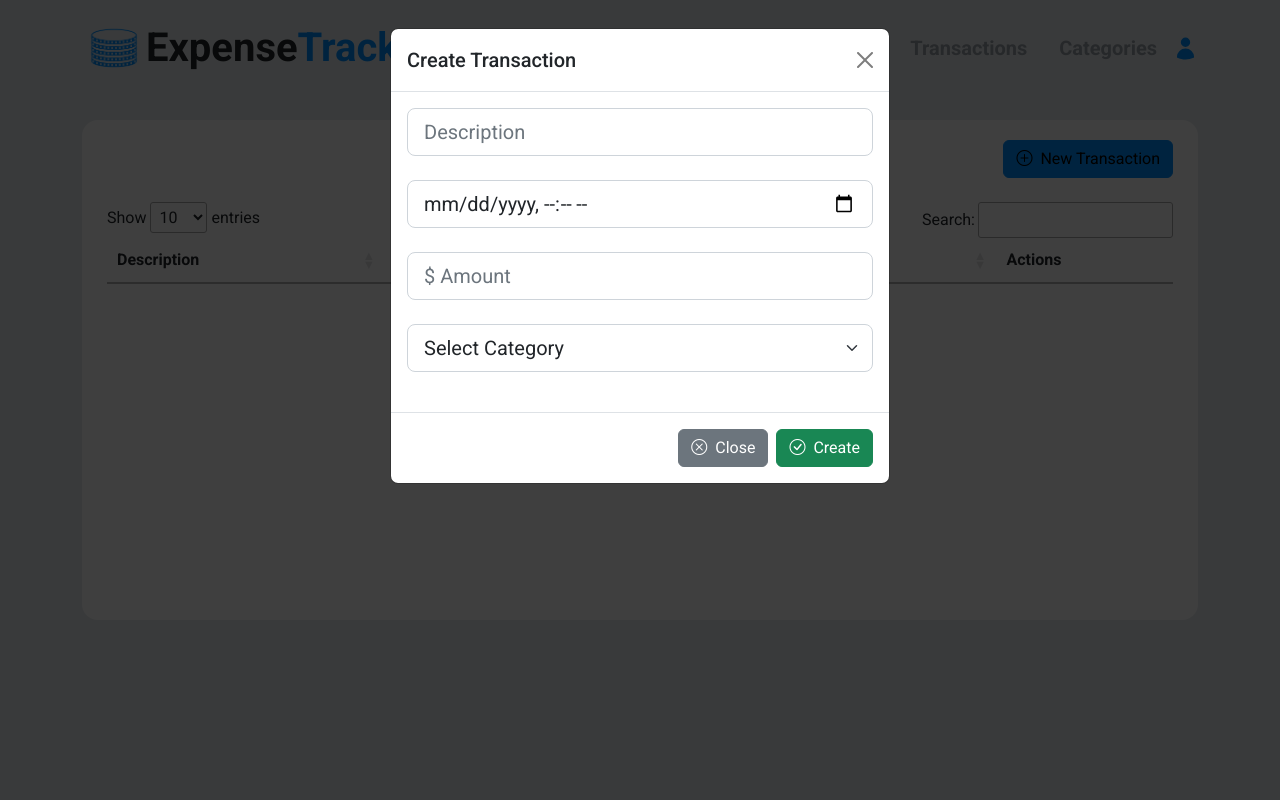
After one commit to adil-taf/PHP-slim-expense-tracker-app, a PHP site: template resources/views/transactions/index.twig in a window 1280 px wide, after a click on "New Transaction". The commit adds this page. Run offline with PHP 8.4, Linux system fonts and the light colour scheme; the template is opened without the code that fills it, so the values that code supplies are empty; style sheets or scripts are compiled from the project's sources; some libraries are stand-ins or nearby versions.

Commit message:
Build CRUD actions for transactions

```diff
--- a/resources/js/ajax.js
+++ b/resources/js/ajax.js
@@ -46,18 +46,16 @@ const del = (url, data) => ajax(url, 'delete', data)
 
 function handleValidationErrors(errors, domElement) {
     for (const name in errors) {
-      const element = domElement.querySelector(`input[name="${ name }"]`)
+        const element = domElement.querySelector(`[name="${ name }"]`)
 
         element.classList.add('is-invalid')
 
-      for (const error of errors[name]) {
         const errorDiv = document.createElement('div')
 
         errorDiv.classList.add('invalid-feedback')
-          errorDiv.textContent = error
+        errorDiv.textContent = errors[name][0]
 
         element.parentNode.append(errorDiv)
-      }
     }
 }
 
--- /dev/null
+++ b/resources/js/transactions.js
@@ -0,0 +1,132 @@
+import { Modal } from "bootstrap";
+import { get, post, del } from "./ajax";
+import DataTable from "datatables.net";
+
+window.addEventListener("DOMContentLoaded", function () {
+  const newTransactionModal = new Modal(
+    document.getElementById("newTransactionModal")
+  );
+  const editTransactionModal = new Modal(
+    document.getElementById("editTransactionModal")
+  );
+
+  const table = new DataTable("#transactionsTable", {
+    serverSide: true,
+    ajax: "/transactions/load",
+    orderMulti: false,
+    columns: [
+      { data: "description" },
+      {
+        data: 'amount',
+        render: (data) =>
+          new Intl.NumberFormat("en-ES", {
+            style: "currency",
+            currency: "EUR",
+            currencySign: "standard",
+          }).format(data),
+      },
+      { data: "category" },
+      { data: "date" },
+      {
+        sortable: false,
+        data: (row) => `
+                    <div class="d-flex flex-">
+                        <button type="submit" class="btn btn-outline-primary delete-transaction-btn" data-id="${row.id}">
+                            <i class="bi bi-trash3-fill"></i>
+                        </button>
+                        <button class="ms-2 btn btn-outline-primary edit-transaction-btn" data-id="${row.id}">
+                            <i class="bi bi-pencil-fill"></i>
+                        </button>
+                    </div>
+                `,
+      },
+    ],
+  });
+
+  document
+    .querySelector("#transactionsTable")
+    .addEventListener("click", function (event) {
+      const editBtn = event.target.closest(".edit-transaction-btn");
+      const deleteBtn = event.target.closest(".delete-transaction-btn");
+
+      if (editBtn) {
+        const transactionId = editBtn.getAttribute("data-id");
+
+        get(`/transactions/${transactionId}`)
+          .then((response) => response.json())
+          .then((response) =>
+            openEditTransactionModal(editTransactionModal, response)
+          );
+      } else if (deleteBtn) {
+        const transactionId = deleteBtn.getAttribute("data-id");
+
+        if (confirm("Are you sure you want to delete this transaction?")) {
+          del(`/transactions/${transactionId}`).then((response) => {
+            if (response.ok) {
+              table.draw();
+            }
+          });
+        }
+      }
+    });
+
+  document
+    .querySelector(".create-transaction-btn")
+    .addEventListener("click", function (event) {
+      post(
+        `/transactions`,
+        getTransactionFormData(newTransactionModal),
+        newTransactionModal._element
+      ).then((response) => {
+        if (response.ok) {
+          table.draw();
+
+          newTransactionModal.hide();
+        }
+      });
+    });
+
+  document
+    .querySelector(".save-transaction-btn")
+    .addEventListener("click", function (event) {
+      const transactionId = event.currentTarget.getAttribute("data-id");
+
+      post(
+        `/transactions/${transactionId}`,
+        getTransactionFormData(editTransactionModal),
+        editTransactionModal._element
+      ).then((response) => {
+        if (response.ok) {
+          table.draw();
+          editTransactionModal.hide();
+        }
+      });
+    });
+});
+
+function getTransactionFormData(modal) {
+  let data = {};
+  const fields = [
+    ...modal._element.getElementsByTagName("input"),
+    ...modal._element.getElementsByTagName("select"),
+  ];
+
+  fields.forEach((select) => {
+    data[select.name] = select.value;
+  });
+  return data;
+}
+
+function openEditTransactionModal(modal, { id, ...data }) {
+  for (let name in data) {
+    const nameInput = modal._element.querySelector(`[name="${name}"]`);
+
+    nameInput.value = data[name];
+  }
+
+  modal._element
+    .querySelector(".save-transaction-btn")
+    .setAttribute("data-id", id);
+
+  modal.show();
+}
--- a/resources/views/layout.twig
+++ b/resources/views/layout.twig
@@ -30,7 +30,7 @@
                         <a href="#" class="nav-link fw-bold fs-5 active" aria-current="page">Overview</a>
                     </li>
                     <li class="nav-item">
-                        <a href="#" class="nav-link fw-bold fs-5" aria-current="page">Transactions</a>
+                        <a href="/transactions" class="nav-link fw-bold fs-5" aria-current="page">Transactions</a>
                     </li>
                     <li class="nav-item">
                         <a href="/categories" class="nav-link fw-bold fs-5" aria-current="page">Categories</a>
--- /dev/null
+++ b/resources/views/transactions/index.twig
@@ -0,0 +1,35 @@
+{% extends 'layout.twig' %}
+
+{% block javascripts %}
+    {{ parent() }}
+    {{ encore_entry_script_tags('transactions') }}
+{% endblock %}
+
+{% block title %}Transactions{% endblock %}
+
+{% block content %}
+    <div class="transactions container content-body">
+        <div class="text-end mb-4">
+            <button type="button" class="btn btn-primary" data-bs-toggle="modal" data-bs-target="#newTransactionModal">
+                <i class="bi bi-plus-circle me-1"></i>
+                New Transaction
+            </button>
+        </div>
+        {% include 'transactions/transaction_modal.twig' with {modal: {title: 'Create Transaction', id: 'newTransactionModal', isEdit: false}} %}
+        {% include 'transactions/transaction_modal.twig' with {modal: {title: 'Edit Transaction', id: 'editTransactionModal', isEdit: true}} %}
+        <div>
+            <table id="transactionsTable">
+                <thead>
+                    <tr>
+                        <th>Description</th>
+                        <th>Amount</th>
+                        <th>Category</th>
+                        <th>Date</th>
+                        <th>Actions</th>
+                    </tr>
+                </thead>
+                <tbody></tbody>
+            </table>
+        </div>
+    </div>
+{% endblock %}
--- /dev/null
+++ b/resources/views/transactions/transaction_modal.twig
@@ -0,0 +1,45 @@
+<div class="modal fade" id="{{ modal.id }}" tabindex="-1" aria-hidden="true">
+    <div class="modal-dialog">
+        <div class="modal-content">
+            <div class="modal-header">
+                <h5 class="modal-title">{{ modal.title }}</h5>
+                <button type="button" class="btn-close" data-bs-dismiss="modal" aria-label="Close"></button>
+            </div>
+            <div class="modal-body">
+                <div class="form-outline form-white mb-4">
+                    <input type="text" name="description" required
+                           class="form-control form-control-lg"
+                           placeholder="Description" />
+                </div>
+                <div class="form-outline form-white mb-4">
+                    <input type="datetime-local" name="date" required
+                           class="form-control form-control-lg"
+                           placeholder="Date" />
+                </div>
+                <div class="form-outline form-white mb-4">
+                    <input type="number" name="amount" required
+                           class="form-control form-control-lg"
+                           placeholder="$ Amount" />
+                </div>
+                <div class="form-outline form-white mb-4">
+                    <select class="form-select form-select-lg" aria-label="Category" name="category">
+                        <option value="">Select Category</option>
+                        {% for category in categories %}
+                            <option value="{{ category.id }}">{{ category.name }}</option>
+                        {% endfor %}
+                    </select>
+                </div>
+            </div>
+            <div class="modal-footer">
+                <button type="button" class="btn btn-secondary" data-bs-dismiss="modal">
+                    <i class="bi bi-x-circle me-1"></i>
+                    Close
+                </button>
+                <button type="button" class="btn btn-success {{ modal.isEdit ? 'save' : 'create' }}-transaction-btn">
+                    <i class="bi bi-check-circle me-1"></i>
+                    {{ modal.isEdit ? 'Save' : 'Create' }}
+                </button>
+            </div>
+        </div>
+    </div>
+</div>
--- a/webpack.config.js
+++ b/webpack.config.js
@@ -22,6 +22,7 @@ Encore
     .addEntry("app", "./resources/js/app.js")
     .addEntry("dashboard", "./resources/js/dashboard.js")
     .addEntry("categories", "./resources/js/categories.js")
+    .addEntry("transactions", "./resources/js/transactions.js")
     .addEntry("auth", "./resources/js/auth.js")
 
     // When enabled, Webpack "splits" your files into smaller pieces for greater optimization.
```
Also changed, not shown: app/Controllers/TransactionController.php (added, +134 -0 lines), app/DataObjects/TransactionData.php (added, +19 -0 lines), app/Entity/Transaction.php (+11 -6 lines), app/RequestValidators/TransactionRequestValidator.php (added, +54 -0 lines), app/Services/CategoryService.php (+8 -0 lines), app/Services/TransactionService.php (added, +84 -0 lines), configs/routes/web.php (+10 -0 lines). Lines whose indentation alone changed are shown as unchanged.
